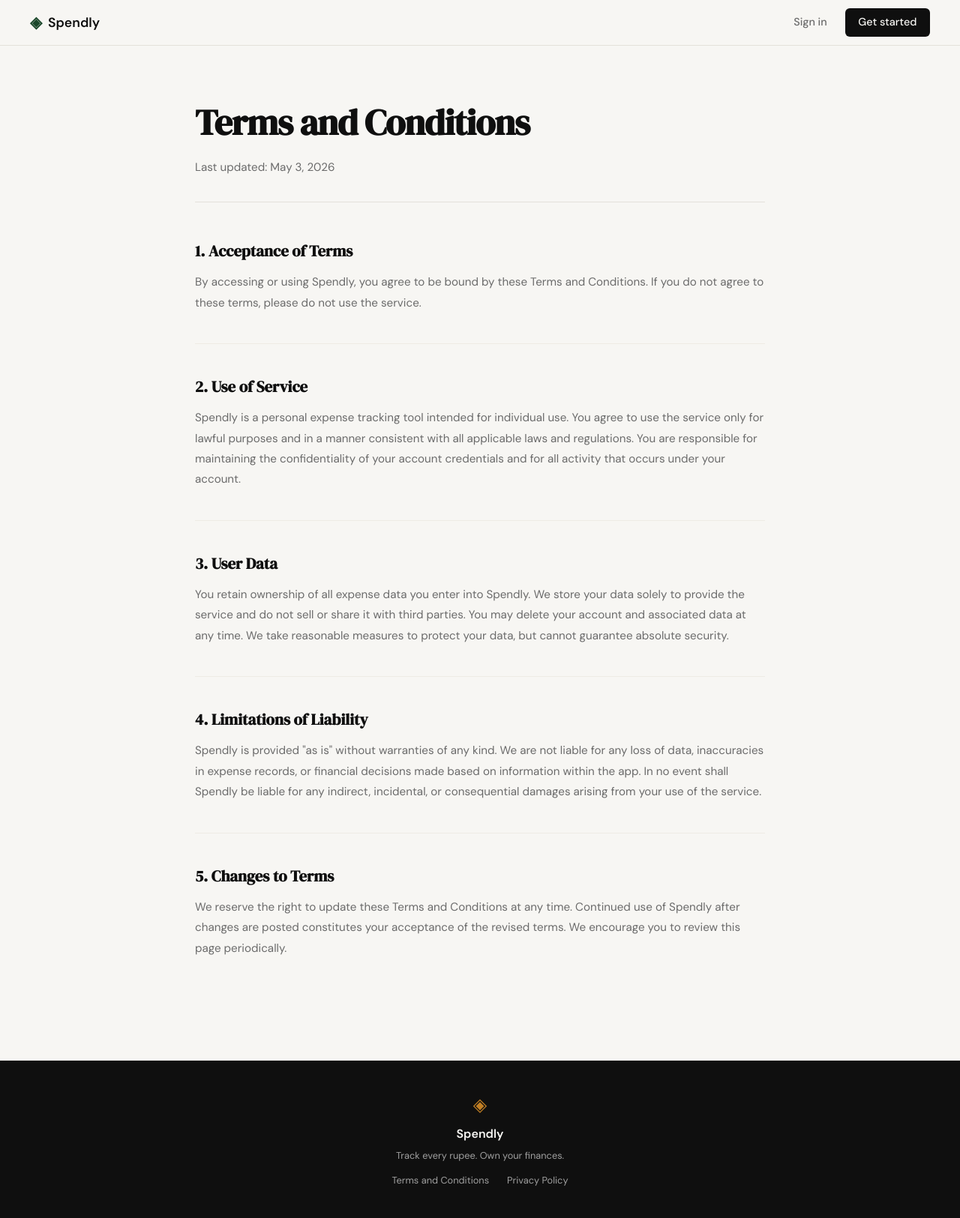
After one commit to Sagar8902/Spendly, a Flask app: page /terms in a window 1280 px wide. The commit adds this page. Shown: the whole page at 75% size. Run offline with Flask 3, Linux system fonts and the light colour scheme.

Commit message:
added coontent in term pages

```diff
--- a/expense-tracker/app.py
+++ b/expense-tracker/app.py
@@ -24,6 +24,11 @@ def login():
 # ------------------------------------------------------------------ #
 # Placeholder routes — students will implement these                  #
 # ------------------------------------------------------------------ #
+
+@app.route("/terms")
+def terms():
+    return render_template("terms.html")
+
 
 @app.route("/logout")
 def logout():
--- a/expense-tracker/static/css/style.css
+++ b/expense-tracker/static/css/style.css
@@ -507,6 +507,73 @@ a { color: inherit; text-decoration: none; }
     color: var(--ink-faint);
 }
 
+.footer-links {
+    display: flex;
+    gap: 1.5rem;
+    margin-top: 0.4rem;
+}
+
+.footer-links a {
+    font-size: 0.8rem;
+    color: var(--ink-faint);
+    transition: color 0.2s;
+}
+
+.footer-links a:hover { color: var(--paper); }
+
+/* ------------------------------------------------------------------ */
+/* Terms / Privacy pages                                               */
+/* ------------------------------------------------------------------ */
+
+.terms-page {
+    padding: 4rem 2rem 6rem;
+}
+
+.terms-container {
+    max-width: 760px;
+    margin: 0 auto;
+}
+
+.terms-container h1 {
+    font-family: var(--font-display);
+    font-size: clamp(2rem, 4vw, 3rem);
+    letter-spacing: -0.02em;
+    color: var(--ink);
+    margin-bottom: 0.5rem;
+}
+
+.terms-updated {
+    font-size: 0.85rem;
+    color: var(--ink-faint);
+    margin-bottom: 3rem;
+    padding-bottom: 2rem;
+    border-bottom: 1px solid var(--border);
+}
+
+.terms-container section {
+    margin-bottom: 2.5rem;
+    padding-bottom: 2.5rem;
+    border-bottom: 1px solid var(--border-soft);
+}
+
+.terms-container section:last-child {
+    border-bottom: none;
+    margin-bottom: 0;
+}
+
+.terms-container h2 {
+    font-family: var(--font-display);
+    font-size: 1.3rem;
+    color: var(--ink);
+    margin-bottom: 0.75rem;
+}
+
+.terms-container p {
+    font-size: 0.95rem;
+    color: var(--ink-muted);
+    line-height: 1.8;
+}
+
 /* ------------------------------------------------------------------ */
 /* Responsive                                                          */
 /* ------------------------------------------------------------------ */
--- a/expense-tracker/templates/base.html
+++ b/expense-tracker/templates/base.html
@@ -35,7 +35,7 @@
             <span class="footer-name">Spendly</span>
             <p class="footer-copy">Track every rupee. Own your finances.</p>
             <div class="footer-links">
-                <a href="#">Terms and Conditions</a>
+                <a href="/terms">Terms and Conditions</a>
                 <a href="#">Privacy Policy</a>
             </div>
         </div>
--- /dev/null
+++ b/expense-tracker/templates/terms.html
@@ -0,0 +1,37 @@
+{% extends "base.html" %}
+
+{% block title %}Terms and Conditions — Spendly{% endblock %}
+
+{% block content %}
+<div class="terms-page">
+    <div class="terms-container">
+        <h1>Terms and Conditions</h1>
+        <p class="terms-updated">Last updated: May 3, 2026</p>
+
+        <section>
+            <h2>1. Acceptance of Terms</h2>
+            <p>By accessing or using Spendly, you agree to be bound by these Terms and Conditions. If you do not agree to these terms, please do not use the service.</p>
+        </section>
+
+        <section>
+            <h2>2. Use of Service</h2>
+            <p>Spendly is a personal expense tracking tool intended for individual use. You agree to use the service only for lawful purposes and in a manner consistent with all applicable laws and regulations. You are responsible for maintaining the confidentiality of your account credentials and for all activity that occurs under your account.</p>
+        </section>
+
+        <section>
+            <h2>3. User Data</h2>
+            <p>You retain ownership of all expense data you enter into Spendly. We store your data solely to provide the service and do not sell or share it with third parties. You may delete your account and associated data at any time. We take reasonable measures to protect your data, but cannot guarantee absolute security.</p>
+        </section>
+
+        <section>
+            <h2>4. Limitations of Liability</h2>
+            <p>Spendly is provided "as is" without warranties of any kind. We are not liable for any loss of data, inaccuracies in expense records, or financial decisions made based on information within the app. In no event shall Spendly be liable for any indirect, incidental, or consequential damages arising from your use of the service.</p>
+        </section>
+
+        <section>
+            <h2>5. Changes to Terms</h2>
+            <p>We reserve the right to update these Terms and Conditions at any time. Continued use of Spendly after changes are posted constitutes your acceptance of the revised terms. We encourage you to review this page periodically.</p>
+        </section>
+    </div>
+</div>
+{% endblock %}
```
